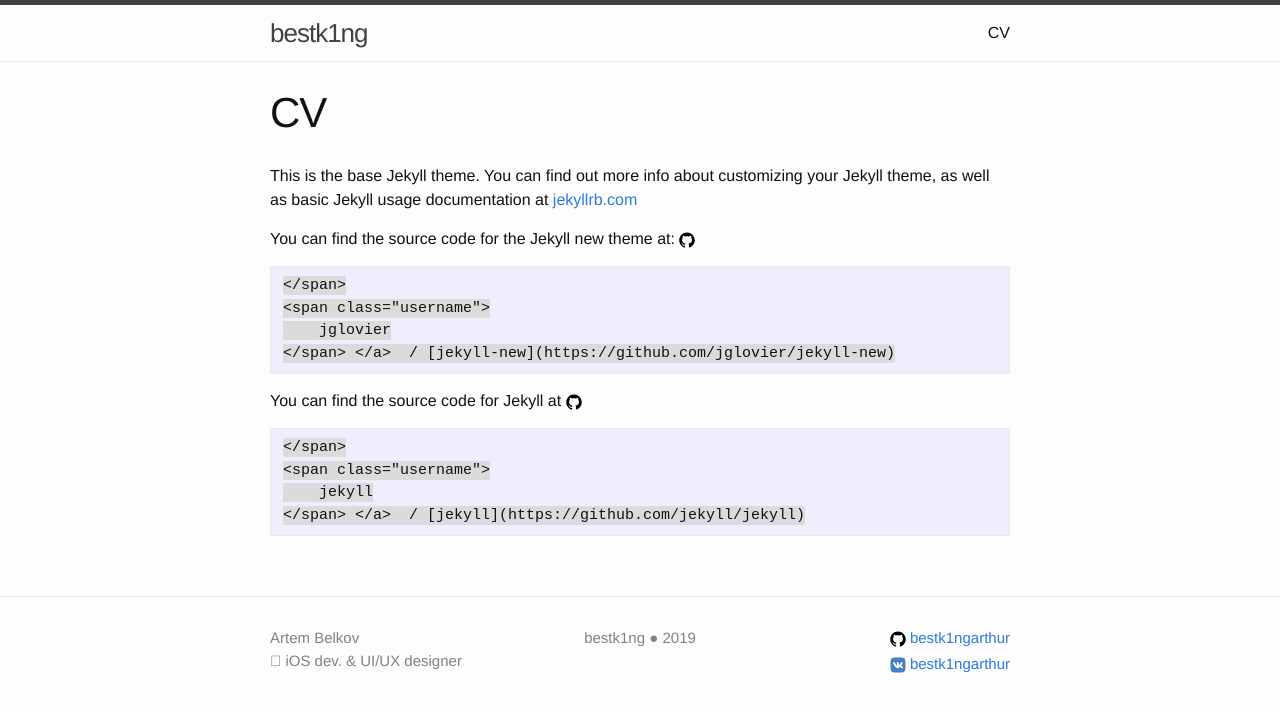
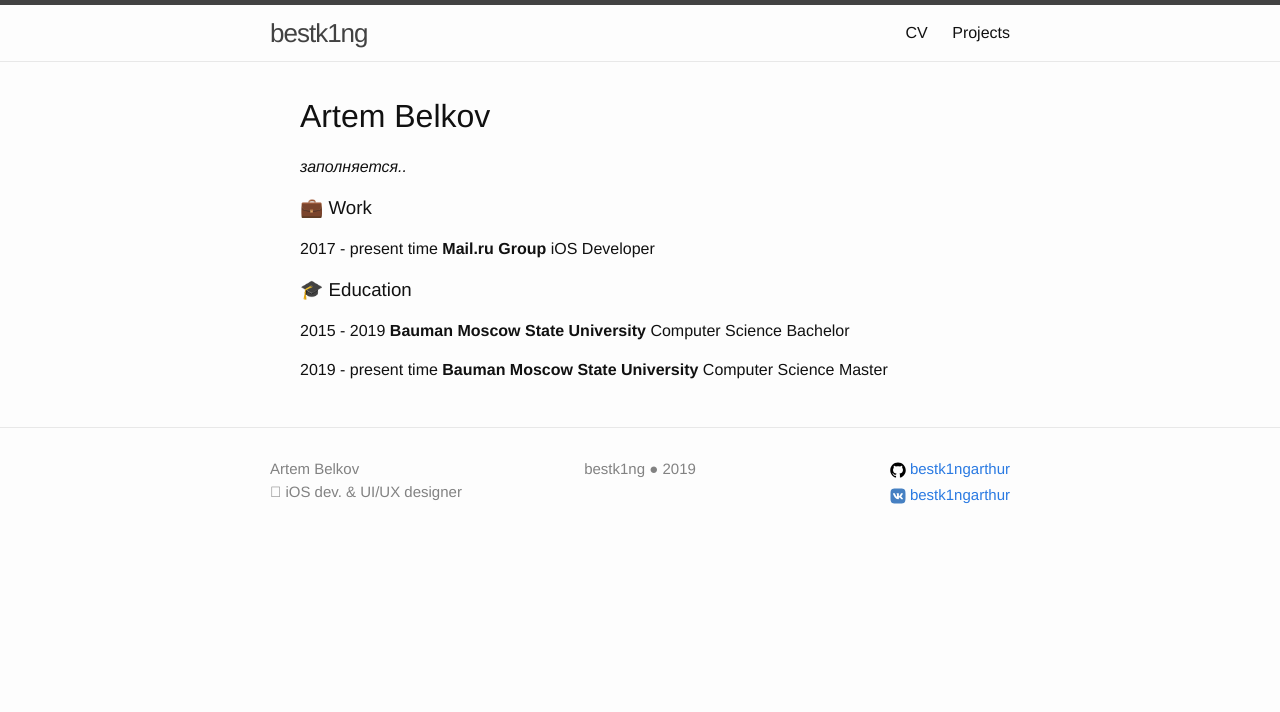
Before and after one commit to bestK1ngArthur/bestK1ngArthur.github.io, a Jekyll site: the page built from cv.md, in a window 1280 px wide. Shown: the top 712 px of the page. Built offline with Jekyll 4.4.1, drawn with Linux system fonts in a browser that asks for light colours.

Commit message:
Start to fill site

```diff
--- a/_sass/_base.scss
+++ b/_sass/_base.scss
@@ -130,9 +130,9 @@ blockquote {
 pre,
 code {
     font-size: 15px;
-    border: 1px solid $grey-color-light;
+    border: 1px solid #CED7E5;
     border-radius: 3px;
-    background-color: #dbdbdb;
+    background-color: #F2F6FA;
 }
 
 code {
--- a/_sass/_layout.scss
+++ b/_sass/_layout.scss
@@ -193,8 +193,8 @@
 
 .post-category {
     font-size: $small-font-size;
-    color: $grey-color;
-    background-color: $grey-color-light;
+    color: #495d7e; //$dark-grey-color;
+    background-color: #d1d7e2;
     border-radius: 4px;
 }
 
--- a/cv.md
+++ b/cv.md
@@ -1,15 +1,34 @@
 ---
-layout: page
+layout: default
 title: CV
 permalink: /cv/
 ---
 
-This is the base Jekyll theme. You can find out more info about customizing your Jekyll theme, as well as basic Jekyll usage documentation at [jekyllrb.com](http://jekyllrb.com/)
+<div class="cv-body wrapper">
+    <h1>{{ site.owner_name }}</h1>
 
-You can find the source code for the Jekyll new theme at:
-{% include icon-github.html username="jglovier" %} /
-[jekyll-new](https://github.com/jglovier/jekyll-new)
+    <i>заполняется..</i>
 
-You can find the source code for Jekyll at
-{% include icon-github.html username="jekyll" %} /
-[jekyll](https://github.com/jekyll/jekyll)
+    <p>
+        <h3>💼 Work</h3>
+    </p>
+    <p>
+        2017 - present time
+        <b>Mail.ru Group</b>
+        iOS Developer
+    </p>
+
+    <p>
+        <h3>🎓 Education</h3>
+    </p>
+    <p>
+        2015 - 2019
+        <b>Bauman Moscow State University</b>
+        Computer Science Bachelor
+    </p>
+    <p>
+        2019 - present time
+        <b>Bauman Moscow State University</b>
+        Computer Science Master
+    </p>
+</div>
--- a/index.html
+++ b/index.html
@@ -4,7 +4,7 @@ layout: default
 
 <div class="home">
 
-  <h1 class="page-heading">Blog</h1>
+  <h1 class="page-heading">📝 Blog</h1>
 
   <ul class="post-list">
     {% for post in site.posts %}
```
Also changed, not shown: projects.md (added, +7 -0 lines).
